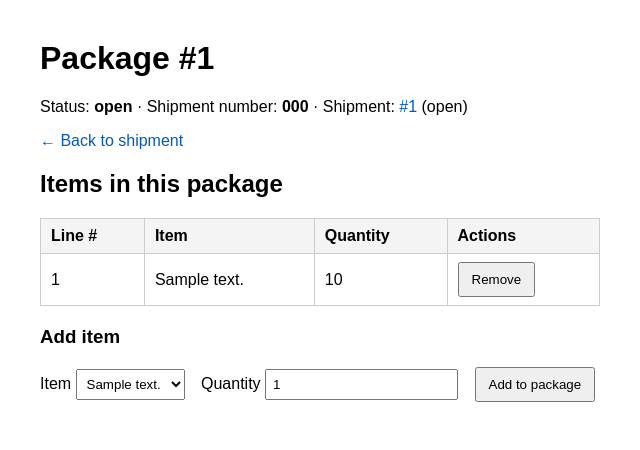
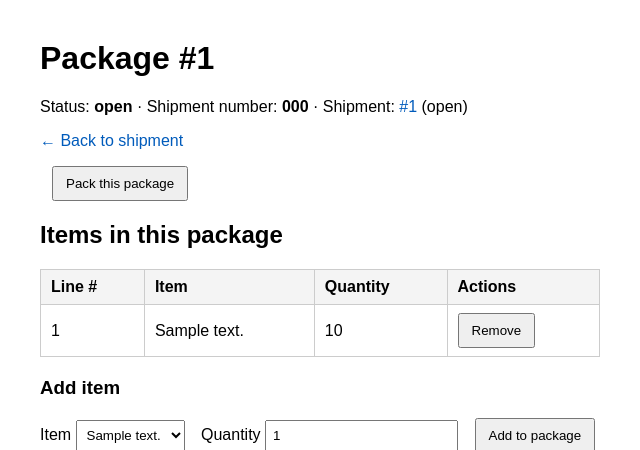
Before and after one commit to ChBolz/DBWE_SENDUNGSVERFOLGUNG, a Flask app: page /packages/1 in a window 1280 px wide. Shown: the top 450 px of the page, without its empty margins (0-640 px from the left). Run offline with Flask 3, Linux system fonts and the light colour scheme; a user stored in the database is signed in; tables that the repository leaves empty hold one stand-in row (values such as "Sample post").

Commit message:
Add pack packages function

```diff
--- a/app.py
+++ b/app.py
@@ -235,36 +235,65 @@ def create_app():
     @app.post("/packages/<int:package_id>/items")
     @login_required
     def packages_add_item(package_id: int):
-        from models import PackageHead as PH, PackageLine as PL, Item as IT, ShipmentLine as SL, ShipmentHead as SH
+        from models import PackageHead as PH, PackageLine as PL, Item as IT, ShipmentLine as SL, ShipmentHead as SH, Stock as ST
+
         pkg = db.session.get(PH, package_id)
         if not pkg:
             abort(404, "Package not found")
+
+        # parent shipment & lock
         shipment_id = db.session.execute(
             db.select(SL.shipment_no).where(SL.package_no == package_id)
         ).scalar_one_or_none()
         shipment = db.session.get(SH, shipment_id) if shipment_id else None
         if pkg.status != "open" or (shipment and shipment.status != "open"):
             abort(400, "Package cannot be modified (shipment/pack locked)")
+
+        # inputs
         try:
             item_id = int(request.form.get("item_id", "0"))
             qty = int(request.form.get("quantity", "0"))
         except ValueError:
-            abort(400, "Invalid quantity")
+            return redirect(url_for("packages_detail", package_id=package_id))
+
         if qty <= 0:
-            abort(400, "Quantity must be positive")
+            return redirect(url_for("packages_detail", package_id=package_id))
+
         item = db.session.get(IT, item_id)
         if not item:
-            abort(400, "Item not found")
+            return redirect(url_for("packages_detail", package_id=package_id))
+
+        # --- STOCK CHECK ---
+        stock_row = db.session.get(ST, item_id)
+        on_hand = stock_row.quantity_on_hand if stock_row else 0
+
+        reserved = db.session.execute(
+            db.select(db.func.coalesce(db.func.sum(PL.quantity), 0))
+            .join(PH, PH.id == PL.package_no)
+            .join(SL, SL.package_no == PH.id)
+            .join(SH, SH.id == SL.shipment_no)
+            .where(SH.status == "open", PL.item_no == item_id)
+        ).scalar_one()
+
+        # Will total reservation exceed on-hand if we add qty?
+        if reserved + qty > on_hand:
+            # Optional: show a friendly message
+            return redirect(url_for("packages_detail", package_id=package_id))
+
+        # upsert (package_no, item_no) unique
         existing = db.session.execute(
             db.select(PL).where(PL.package_no == package_id, PL.item_no == item_id)
         ).scalar_one_or_none()
+
         if existing:
             existing.quantity = existing.quantity + qty
         else:
             next_line = db.session.execute(
-                db.select(db.func.coalesce(db.func.max(PL.line_no), 0) + 1).where(PL.package_no == package_id)
+                db.select(db.func.coalesce(db.func.max(PL.line_no), 0) + 1)
+                .where(PL.package_no == package_id)
             ).scalar_one()
             db.session.add(PL(package_no=package_id, line_no=next_line, item_no=item_id, quantity=qty))
+
         db.session.commit()
         return redirect(url_for("packages_detail", package_id=package_id))
 
@@ -287,6 +316,19 @@ def create_app():
         if not line:
             abort(404, "Line not found")
         db.session.delete(line)
+        db.session.commit()
+        return redirect(url_for("packages_detail", package_id=package_id))
+
+    @app.post("/packages/<int:package_id>/pack")
+    @login_required
+    def packages_pack(package_id: int):
+        from models import PackageHead as PH
+        pkg = db.session.get(PH, package_id)
+        if not pkg:
+            abort(404, "Package not found")
+        if pkg.status != "open":
+            abort(400, "Package not open")
+        pkg.status = "packed"
         db.session.commit()
         return redirect(url_for("packages_detail", package_id=package_id))
 
--- a/templates/package_detail.html
+++ b/templates/package_detail.html
@@ -36,6 +36,12 @@
       <span class="muted" style="margin-left:12px;">This package is locked.</span>
     {% endif %}
   </div>
+
+  {% if not locked %}
+    <form method="post" action="{{ url_for('packages_pack', package_id=pkg.id) }}" style="display:inline; margin-left:12px;">
+      <button type="submit">Pack this package</button>
+    </form>
+  {% endif %}
 
   <h2>Items in this package</h2>
   <table>
```
